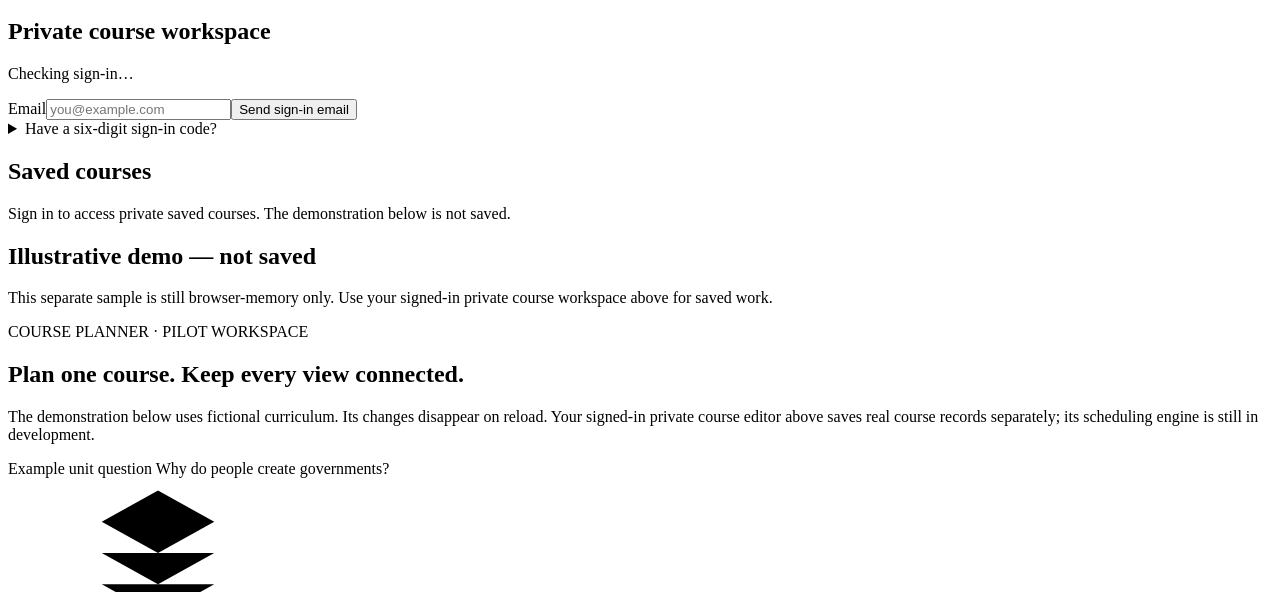
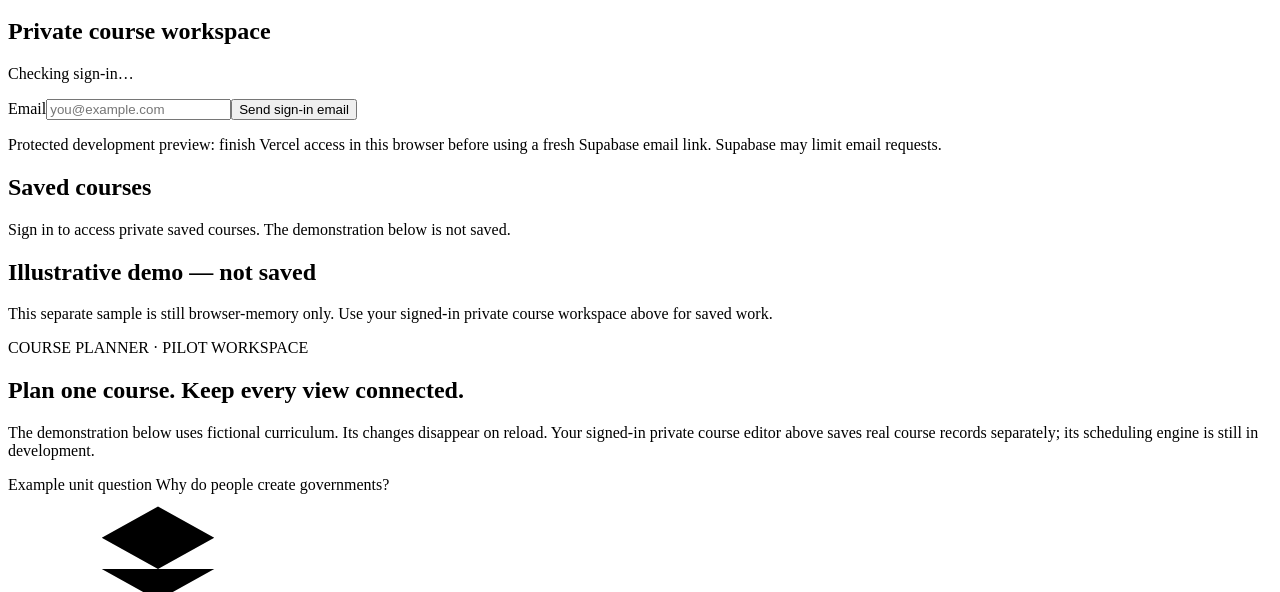
Before and after one commit to jmichaeldinardo-spec/Course-Planner, a website with bundled scripts: page app/index.html in a window 1280 px wide. Shown: the part 183-775 px from the top of the page. Built offline with nearby package versions, Linux system fonts and the light colour scheme; a script that the page names is missing.

Commit message:
Hide unavailable email-code login on default Supabase free SMTP

```diff
--- a/app/index.html
+++ b/app/index.html
@@ -44,7 +44,7 @@
     </div>
   </header>
   <main id="main" class="pilot-main">
-    <section class="pilot-auth" aria-label="Private course account"><div><h2>Private course workspace</h2><p id="auth-status" role="status">Checking sign-in…</p></div><form id="auth-form"><label for="auth-email">Email</label><input id="auth-email" type="email" autocomplete="email" required placeholder="you@example.com"><button type="submit">Send sign-in email</button></form><details id="auth-otp-details" class="auth-otp-details"><summary>Have a six-digit sign-in code?</summary><form id="auth-otp-form"><label for="auth-otp-email">Email</label><input id="auth-otp-email" type="email" autocomplete="email" required placeholder="you@example.com"><label for="auth-otp-code">Six-digit code</label><input id="auth-otp-code" type="text" inputmode="numeric" autocomplete="one-time-code" pattern="[0-9]{6}" maxlength="6" required placeholder="123456"><button type="submit">Verify code</button></form><p>Only use a code sent by Supabase. A sign-in link is not a code.</p></details><button id="auth-signout" type="button" hidden>Sign out</button></section>
+    <section class="pilot-auth" aria-label="Private course account"><div><h2>Private course workspace</h2><p id="auth-status" role="status">Checking sign-in…</p></div><form id="auth-form"><label for="auth-email">Email</label><input id="auth-email" type="email" autocomplete="email" required placeholder="you@example.com"><button type="submit">Send sign-in email</button></form><p id="auth-hint" class="auth-hint">Protected development preview: finish Vercel access in this browser before using a fresh Supabase email link. Supabase may limit email requests.</p><button id="auth-signout" type="button" hidden>Sign out</button></section>
     <section class="pilot-storage" aria-label="Private saved course"><h2>Saved courses</h2><p id="storage-status" role="status">Sign in to access private saved courses. The demonstration below is not saved.</p><form id="course-form" hidden><label for="course-name">Course name</label><input id="course-name" maxlength="180" required placeholder="My Government Course"><button type="submit">Create saved course</button></form><ul id="saved-courses"></ul></section>
     <section id="private-workspace" class="private-workspace" aria-label="Saved curriculum planning" hidden></section>
     <section class="pilot-demo-heading" aria-label="Fictional demonstration"><h2>Illustrative demo — not saved</h2><p>This separate sample is still browser-memory only. Use your signed-in private course workspace above for saved work.</p></section>
```
